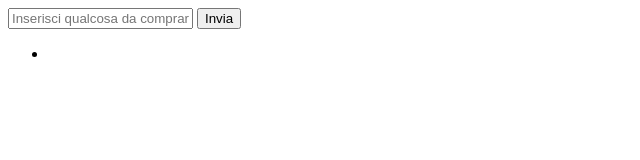
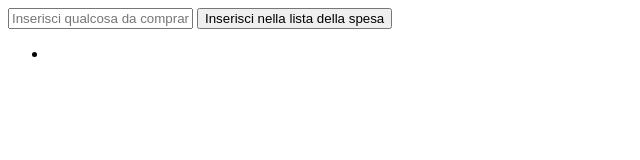
Before and after one commit to mick-cofano/vue-todolist, a plain HTML site: page index.html in a window 1280 px wide. Shown: the whole page, without its empty margins (0-640 px from the left). Drawn offline with nearby package versions, Linux system fonts and the light colour scheme.

Commit message:
Piccoli cambiamenti

```diff
--- a/css/style.css
+++ b/css/style.css
@@ -0,0 +1,5 @@
+* {
+	box-sizing: border-box;
+	padding: 0;
+	margin: 0;
+}
--- a/index.html
+++ b/index.html
@@ -11,7 +11,7 @@
     <div id="app">
 
       <input v-model.trim="currentItem" v-on:keyup.enter="addToList" placeholder="Inserisci qualcosa da comprare"></input>
-      <button @click="addToList">Invia</button>
+      <button @click="addToList">Inserisci nella lista della spesa</button>
 
       <ul>
         <li v-for="element in list">{{element}}</li>
```
